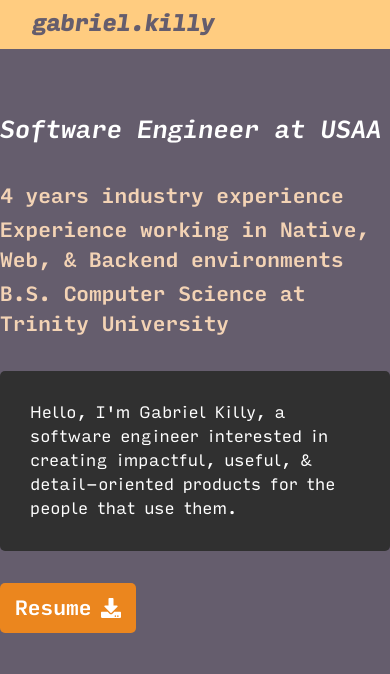
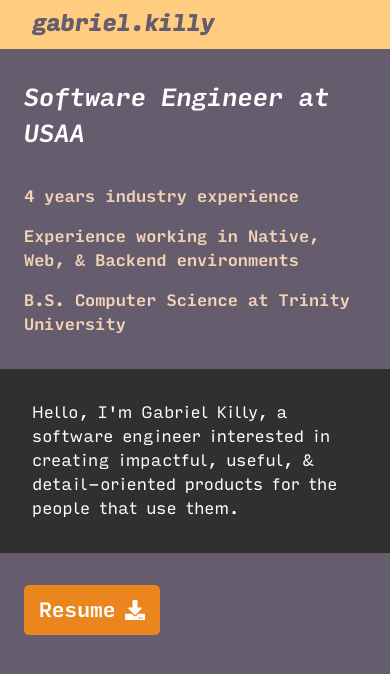
Before and after one commit to gabrielkilly/gkilly.com, a Next.js app: page / in a window 390 px wide. Shown: the top 674 px of the page. Built offline with nearby package versions, Linux system fonts and the light colour scheme.

Commit message:
mobile styling updates:

```diff
--- a/components/RootLayout.tsx
+++ b/components/RootLayout.tsx
@@ -10,7 +10,7 @@ export default function RootLayout({ children } : RootLayoutProps) {
             <Navbar />
             <main>
                 <div className="flex justify-center w-full">
-                    <div className="flex flex-col max-w-screen-xl w-full mt-16 gap-8">
+                    <div className="flex flex-col max-w-screen-xl w-full mt-8 md:mt-16 gap-8 px-6 sm:px-8 2xl:px-0 pb-8">
                         {children}
                     </div>
                 </div>
--- a/pages/index.tsx
+++ b/pages/index.tsx
@@ -7,12 +7,12 @@ export default function Home() {
   return (
       <RootLayout>
         <h1>Software Engineer at USAA</h1>
-        <div className="flex flex-col gap-1">
-          <h2>4 years industry experience</h2>
-          <h2>Experience working in Native, Web, & Backend environments</h2>
-          <h2>B.S. Computer Science at Trinity University</h2>
+        <div className="flex flex-col gap-4 lg:gap-2">
+          <h2 className="text-base md:text-xl">4 years industry experience</h2>
+          <h2 className="text-base md:text-xl">Experience working in Native, Web, & Backend environments</h2>
+          <h2 className="text-base md:text-xl">B.S. Computer Science at Trinity University</h2>
         </div>
-        <div className="text-block">
+        <div className="flex p-8 items-start self-stretch bg-gray-2 w-screen md:w-full ml-[calc(50%-50vw)] md:ml-0 md:rounded">
           <p>Hello, I&apos;m Gabriel Killy, a software engineer interested in creating impactful, useful, & detail-oriented products for the people that use them.</p>
         </div>
         <div className="flex flex-row gap-4">
--- a/styles/globals.css
+++ b/styles/globals.css
@@ -81,8 +81,10 @@ p {
   align-items: flex-start;
   gap: 1.875rem;
   align-self: stretch;
+  width: 100vw;
+  margin-left: calc(50% - 50vw);
 
-  border-radius: 0.3125rem;
+  /* border-radius: 0.3125rem; */
   background: theme(colors.gray.2);
 }
 
```
